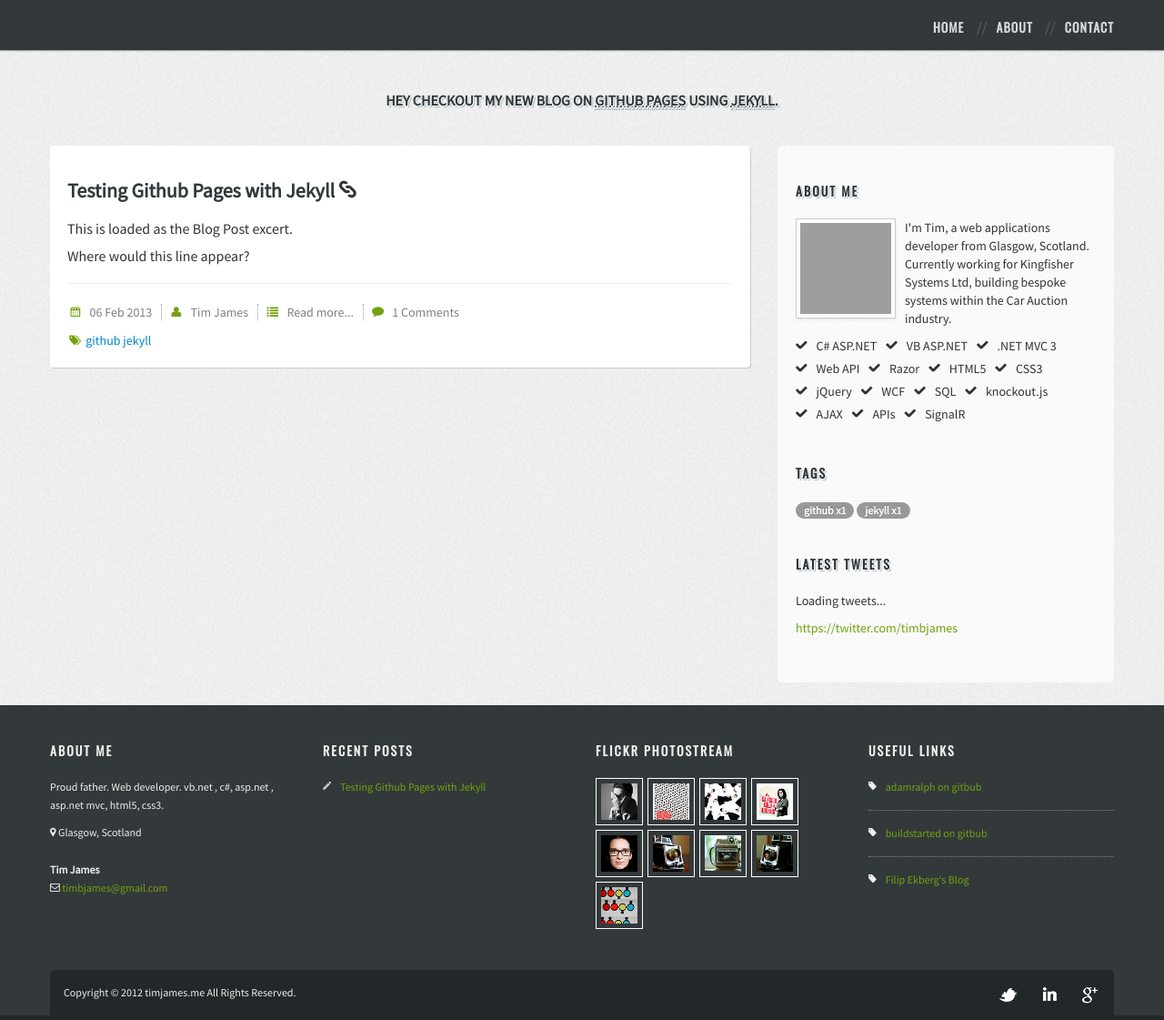
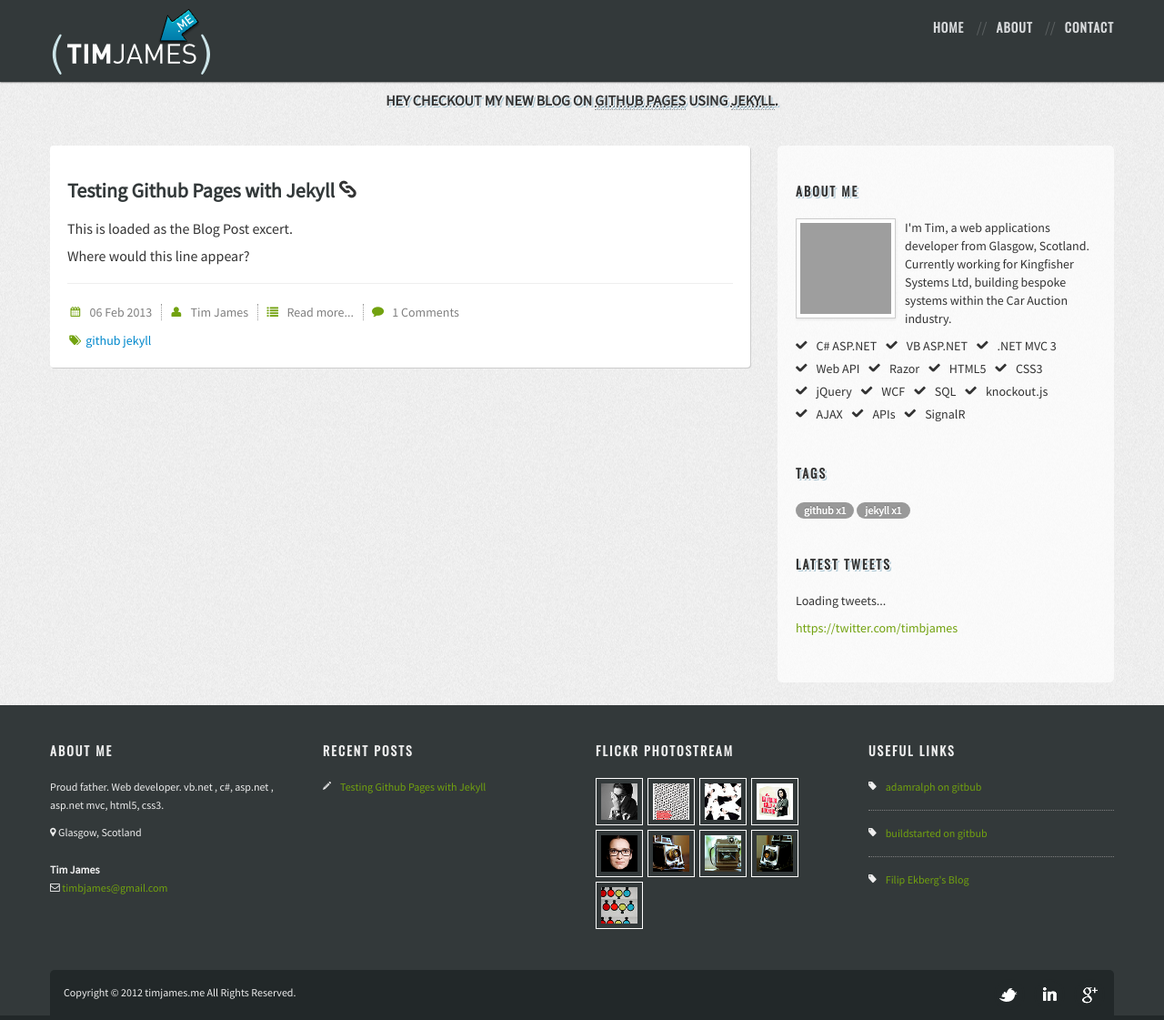
Before and after one commit to timbjames/timbjames.github.com, a Jekyll site: the page built from index.html, in a window 1280 px wide and 1121 px high. Shown: the whole window at 91% size. Built offline with Jekyll 4.4.1, drawn with Linux system fonts in a browser that asks for light colours; nearby versions of some CDN libraries; some web fonts are replaced; Markdown is read by kramdown in place of the engine named in the settings; grey boxes are pictures that could not be loaded.

Commit message:
updated logo styling

```diff
--- a/css/style.css
+++ b/css/style.css
@@ -24,8 +24,9 @@ body {
     font-size: 30px;
     color: #fff;
     background:  url(/img/logo.png) no-repeat left center;
-    line-height: 90px;
     display: block;
+    width: 178px;
+    height: 90px;
 }
 .logo-container a:hover {
     color: rgb(114, 162, 15);
@@ -34,7 +35,7 @@ body {
 .logo-container a span{ display: none; }
 .logo-container {
     font-family: 'Oregano', cursive;
-    margin-top: 5px;
+    /*margin-top: 5px;*/
     font-weight: bold;
 }
 .introduction-wrapper {
```
